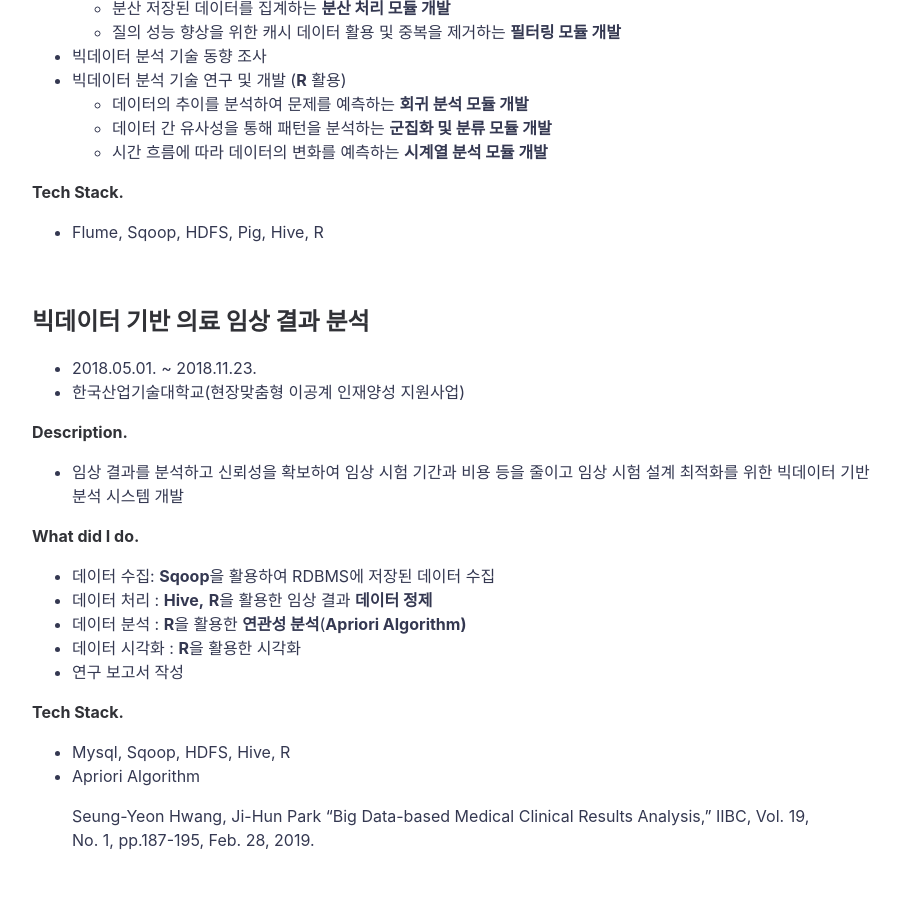
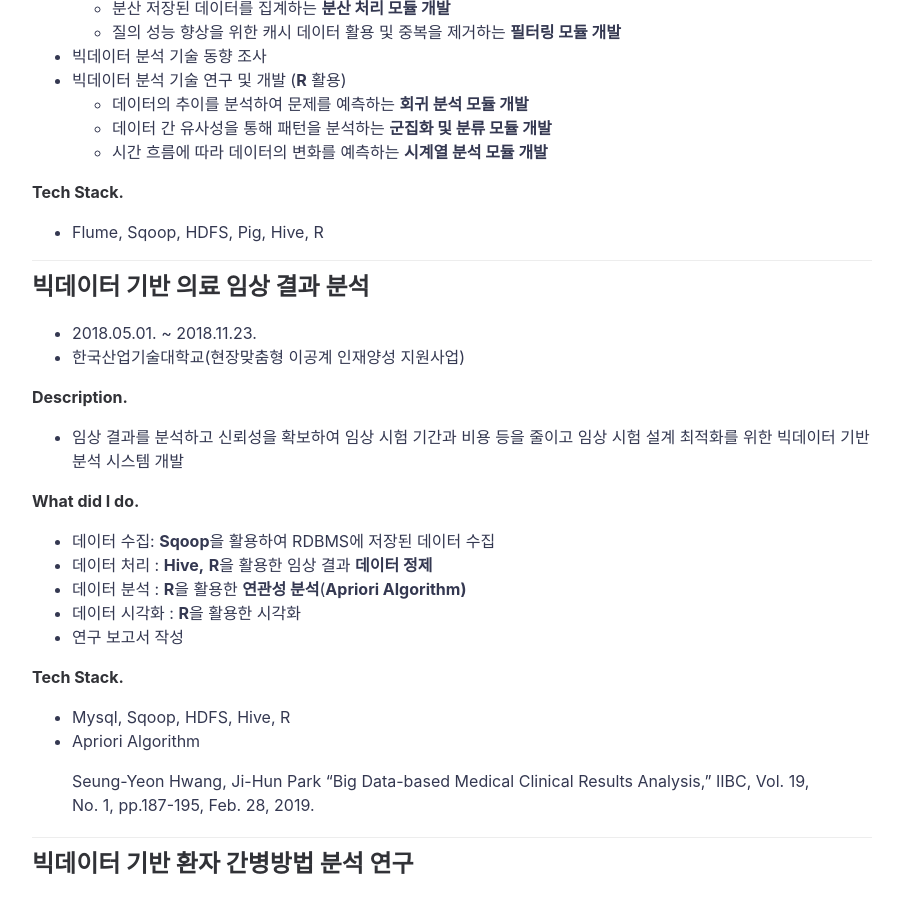
Before and after one commit to jihunparkme/jihunparkme.github.io, a Jekyll site: the page built from about.md, in a window 1280 px wide and 900 px high, scrolled down 832 px. Shown: the whole window, without its empty margins (188-1091 px from the left). Built offline with Jekyll 4.4.1, drawn with Linux system fonts in a browser that asks for light colours.

Commit message:
add about me

```diff
--- a/about.md
+++ b/about.md
@@ -37,7 +37,7 @@ permalink: /about/
 
 - Flume, Sqoop, HDFS, Pig, Hive, R
 
-<br/>
+---
 
 ## 빅데이터 기반 의료 임상 결과 분석
 
@@ -63,7 +63,7 @@ permalink: /about/
 
 > Seung-Yeon Hwang, Ji-Hun Park "Big Data-based Medical Clinical Results Analysis,” IIBC, Vol. 19, No. 1, pp.187-195, Feb. 28, 2019.
 
-<br/>
+---
 
 ## 빅데이터 기반 환자 간병방법 분석 연구
 
@@ -89,7 +89,7 @@ permalink: /about/
 - JSP, TOMCAT, HDFS, R, R shiny, Tableau
 - KNN(K-Nearest Neighbor) Algorithm
 
-<br/>
+---
 
 ## **IoT** 환경을 위한 빅데이터 기반 센서 데이터 처리 및 분석 연구
 
@@ -114,7 +114,7 @@ permalink: /about/
 
 > D.J. Shin, **J.H. Park**, J.H. Kim, K.J. Kwak, J.M. Park, J.J. Kim "Big Data-based Sensor Data Processing and Analysis for IoT Environment,” IIBC, Vol. 19, No. 1, pp.117-126, Feb. 28, 2019.
 
-<br/>
+---
 
 ## 미세먼지 감소를 위한 대중교통 만족도 분석
 
```
